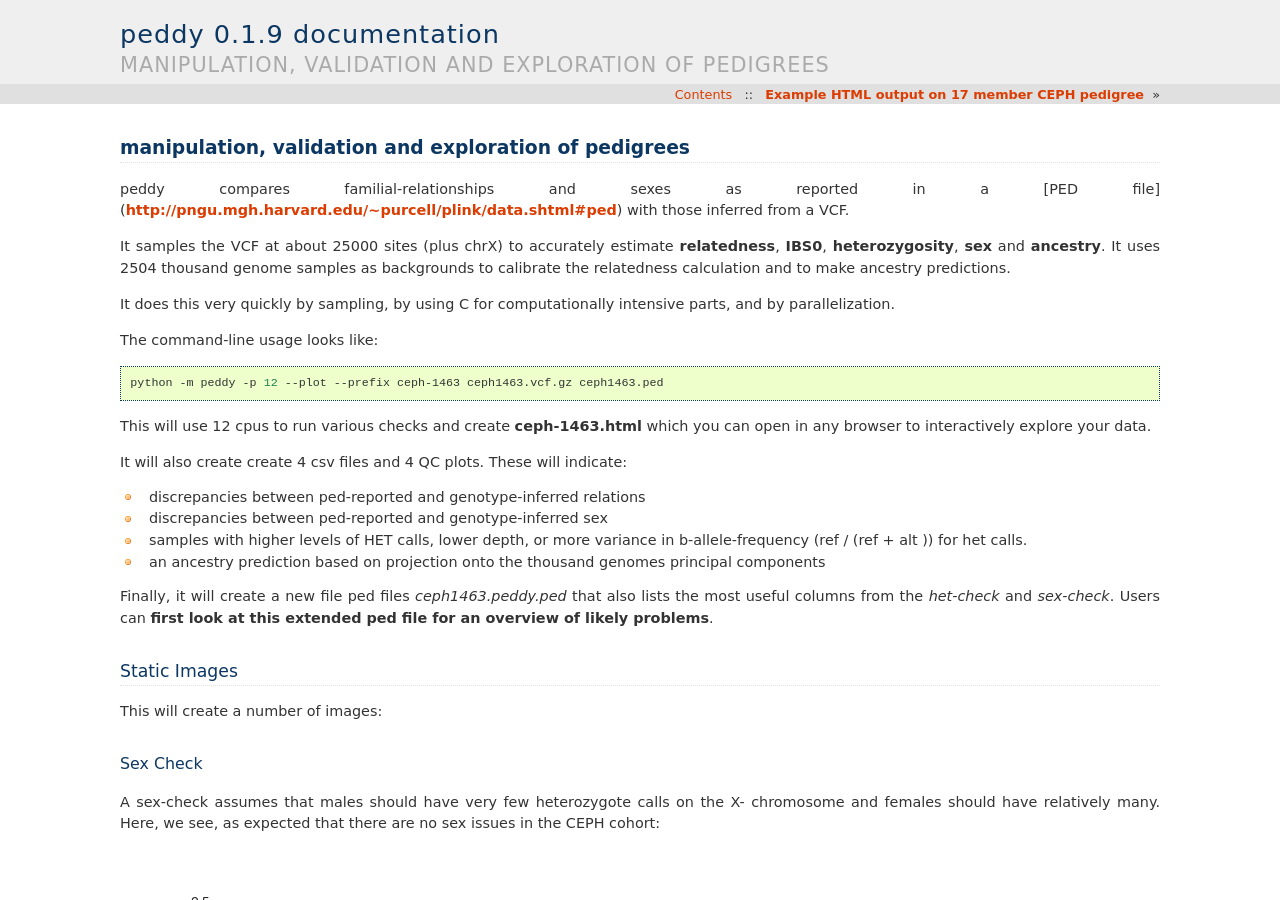
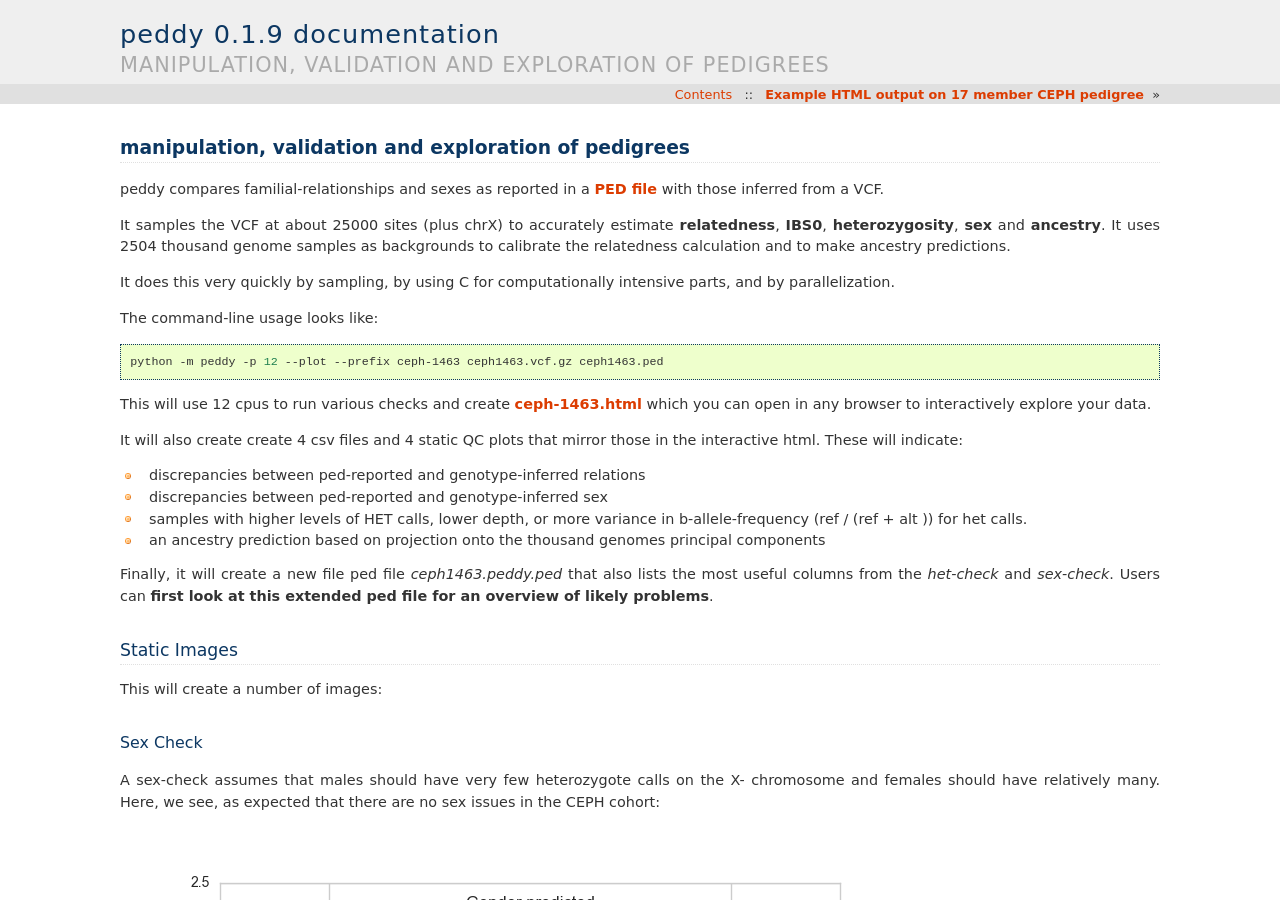
Before and after one commit to brentp/peddy, a Sphinx documentation site: the page built from docs/index.rst, in a window 1280 px wide and 900 px high. Built offline with Sphinx 7.4.7, drawn with Linux system fonts in a browser that asks for light colours.

Commit message:
update docs

```diff
--- a/docs/index.rst
+++ b/docs/index.rst
@@ -2,7 +2,7 @@
 =====================================================
 
 
-peddy compares familial-relationships and sexes as reported in a [PED file](http://pngu.mgh.harvard.edu/~purcell/plink/data.shtml#ped)
+peddy compares familial-relationships and sexes as reported in a `PED file <http://pngu.mgh.harvard.edu/~purcell/plink/data.shtml#ped)>`_
 with those inferred from a VCF.
 
 It samples the VCF at about 25000 sites (plus chrX) to accurately estimate **relatedness**, **IBS0**, **heterozygosity**, **sex** and **ancestry**. It uses 2504 thousand genome samples as backgrounds to calibrate the relatedness calculation and to make ancestry predictions.
@@ -16,10 +16,10 @@
 
     python -m peddy -p 12 --plot --prefix ceph-1463 ceph1463.vcf.gz ceph1463.ped
 
-This will use 12 cpus to run various checks and create **ceph-1463.html** which
+This will use 12 cpus to run various checks and create `ceph-1463.html <_static/ceph.html>`_ which
 you can open in any browser to interactively explore your data.
 
-It will also create create 4 csv files and 4 QC plots.
+It will also create create 4 csv files and 4 static QC plots that mirror those in the interactive html.
 These will indicate:
 
 + discrepancies between ped-reported and genotype-inferred relations
@@ -27,7 +27,7 @@
 + samples with higher levels of HET calls, lower depth, or more variance in b-allele-frequency (ref / (ref + alt )) for het calls.
 + an ancestry prediction based on projection onto the thousand genomes principal components
 
-Finally, it will create a new file ped files `ceph1463.peddy.ped` that also lists
+Finally, it will create a new file ped file `ceph1463.peddy.ped` that also lists
 the most useful columns from the `het-check` and `sex-check`. Users can **first
 look at this extended ped file for an overview of likely problems**.
 
```
Also changed, not shown: 12 other files.
